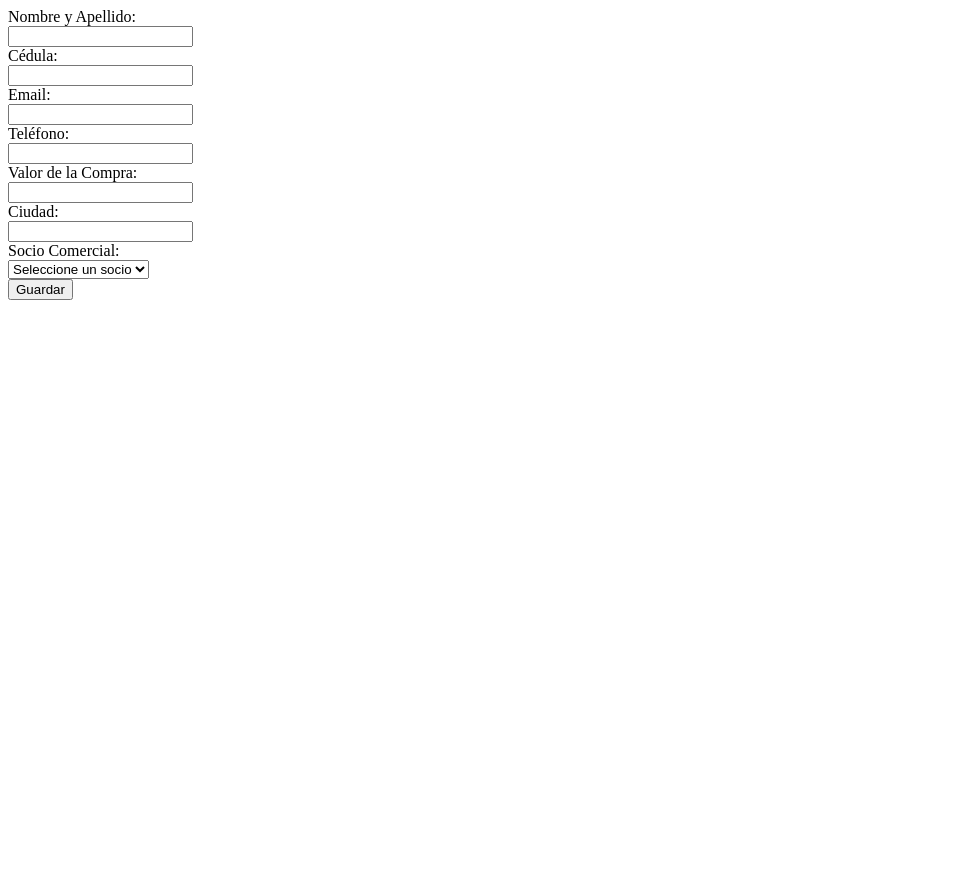
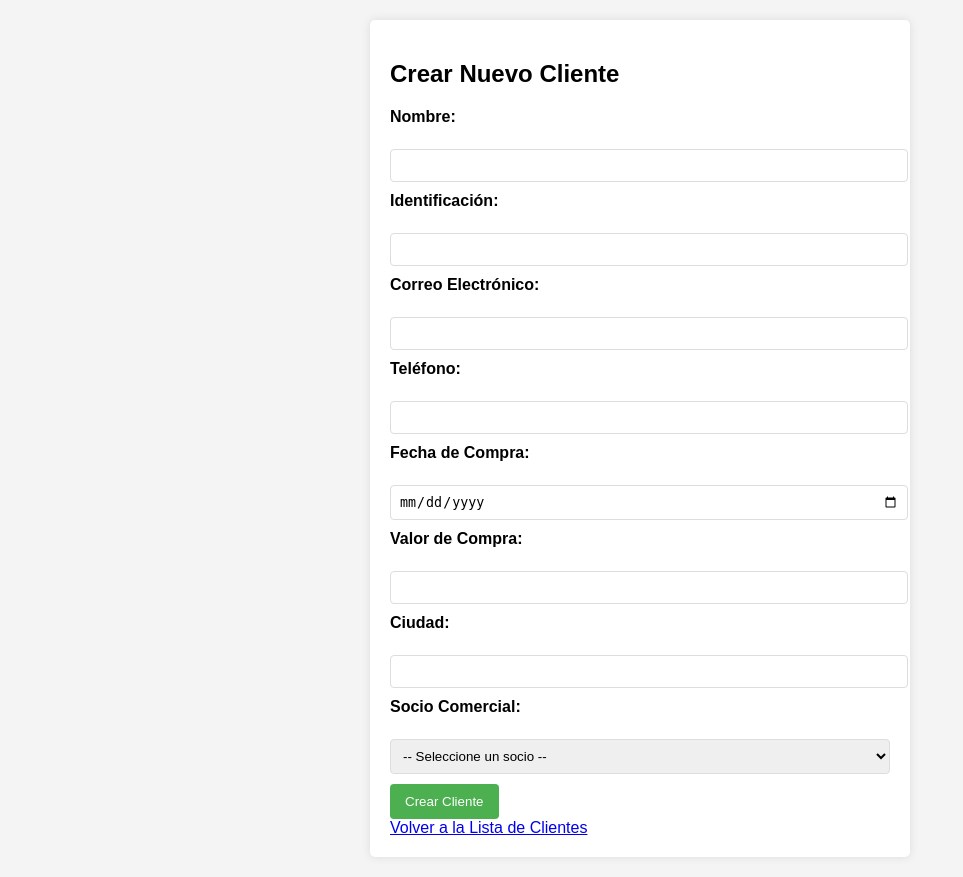
Before and after one commit to Gonzalo-Montilla/ProyectoDisensa, a Django app: page /create_client/ in a window 1280 px wide. Shown: the whole page, without its empty margins (0-963 px from the left). Before the commit the page ends 300 px from the top, so only its background shows below. Run offline with Django 5.2, Linux system fonts and the light colour scheme; data comes from the database, SQL or seed files in the repository.

Commit message:
actualizacion

```diff
--- a/businessapp/templates/businessapp/create_client.html
+++ b/businessapp/templates/businessapp/create_client.html
@@ -1,23 +1,85 @@
+<!DOCTYPE html>
+<html lang="es">
+<head>
+    <meta charset="UTF-8">
+    <meta name="viewport" content="width=device-width, initial-scale=1.0">
+    <title>Crear Cliente - CrediSmart</title>
+    <style>
+        body {
+            font-family: Arial, sans-serif;
+            margin: 20px;
+            background-color: #f4f4f4;
+        }
+        .form-container {
+            max-width: 500px;
+            margin: 0 auto;
+            background: white;
+            padding: 20px;
+            border-radius: 5px;
+            box-shadow: 0 0 10px rgba(0, 0, 0, 0.1);
+        }
+        label {
+            display: block;
+            margin-bottom: 5px;
+            font-weight: bold;
+        }
+        input, select {
+            width: 100%;
+            padding: 8px;
+            margin-bottom: 10px;
+            border: 1px solid #ddd;
+            border-radius: 4px;
+        }
+        button {
+            background-color: #4CAF50;
+            color: white;
+            padding: 10px 15px;
+            border: none;
+            border-radius: 4px;
+            cursor: pointer;
+        }
+        button:hover {
+            background-color: #45a049;
+        }
+    </style>
+</head>
+<body>
+    <div class="form-container">
+        <h2>Crear Nuevo Cliente</h2>
         <form method="post">
             {% csrf_token %}
-    <label for="name">Nombre y Apellido:</label><br>
+            <label for="name">Nombre:</label><br>
             <input type="text" id="name" name="name" required><br>
-    <label for="identification">Cédula:</label><br>
+
+            <label for="identification">Identificación:</label><br>
             <input type="text" id="identification" name="identification" required><br>
-    <label for="email">Email:</label><br>
+
+            <label for="email">Correo Electrónico:</label><br>
             <input type="email" id="email" name="email" required><br>
+
             <label for="phone">Teléfono:</label><br>
             <input type="tel" id="phone" name="phone" required><br>
-    <label for="purchase_value">Valor de la Compra:</label><br>
-    <input type="number" id="purchase_value" name="purchase_value" step="0.01" required><br>
+
+            <label for="purchase_date">Fecha de Compra:</label><br>
+            <input type="date" id="purchase_date" name="purchase_date" required><br>
+
+            <label for="purchase_value">Valor de Compra:</label><br>
+            <input type="number" step="0.01" id="purchase_value" name="purchase_value" required><br>
+
             <label for="city">Ciudad:</label><br>
             <input type="text" id="city" name="city" required><br>
+
             <label for="business_partner">Socio Comercial:</label><br>
             <select id="business_partner" name="business_partner">
-        <option value="">Seleccione un socio</option>
+                <option value="">-- Seleccione un socio --</option>
                 {% for partner in partners %}
-            <option value="{{ partner.id }}">{{ partner.name }} - {{ partner.company }}</option>
+                    <option value="{{ partner.id }}">{{ partner.name }}</option>
                 {% endfor %}
             </select><br>
-    <button type="submit">Guardar</button>
+
+            <button type="submit">Crear Cliente</button>
         </form>
+        <a href="{% url 'client_list' %}">Volver a la Lista de Clientes</a>
+    </div>
+</body>
+</html>
--- a/businessapp/views.py
+++ b/businessapp/views.py
@@ -32,16 +32,18 @@
         identification = request.POST.get('identification')
         email = request.POST.get('email')
         phone = request.POST.get('phone')
+        purchase_date = request.POST.get('purchase_date')  # Añadir este campo
         purchase_value = request.POST.get('purchase_value')
         city = request.POST.get('city')
         partner_id = request.POST.get('business_partner')
         business_partner = BusinessPartner.objects.get(id=partner_id) if partner_id else None
-        if name and identification and email and phone and purchase_value and city:
+        if name and identification and email and phone and purchase_date and purchase_value and city:
             Client.objects.create(
                 name=name,
                 identification=identification,
                 email=email,
                 phone=phone,
+                purchase_date=purchase_date,  # Añadir este campo
                 purchase_value=purchase_value,
                 city=city,
                 business_partner=business_partner
```
Lines whose indentation alone changed are shown as unchanged.
